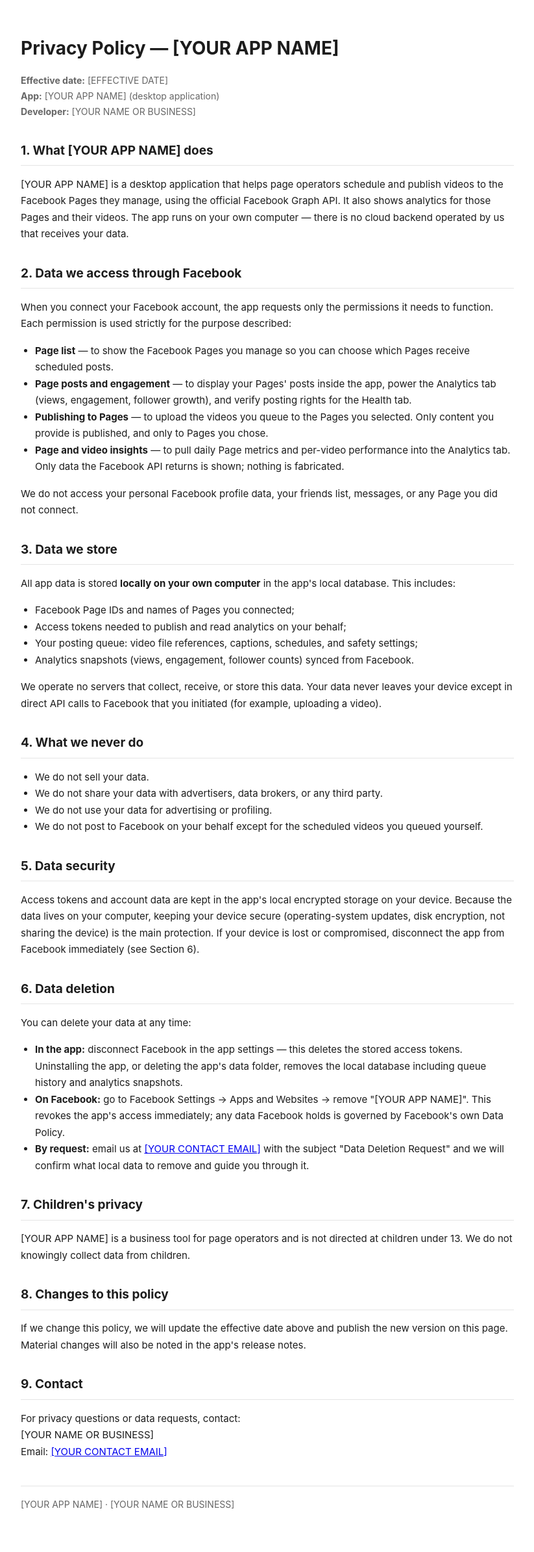
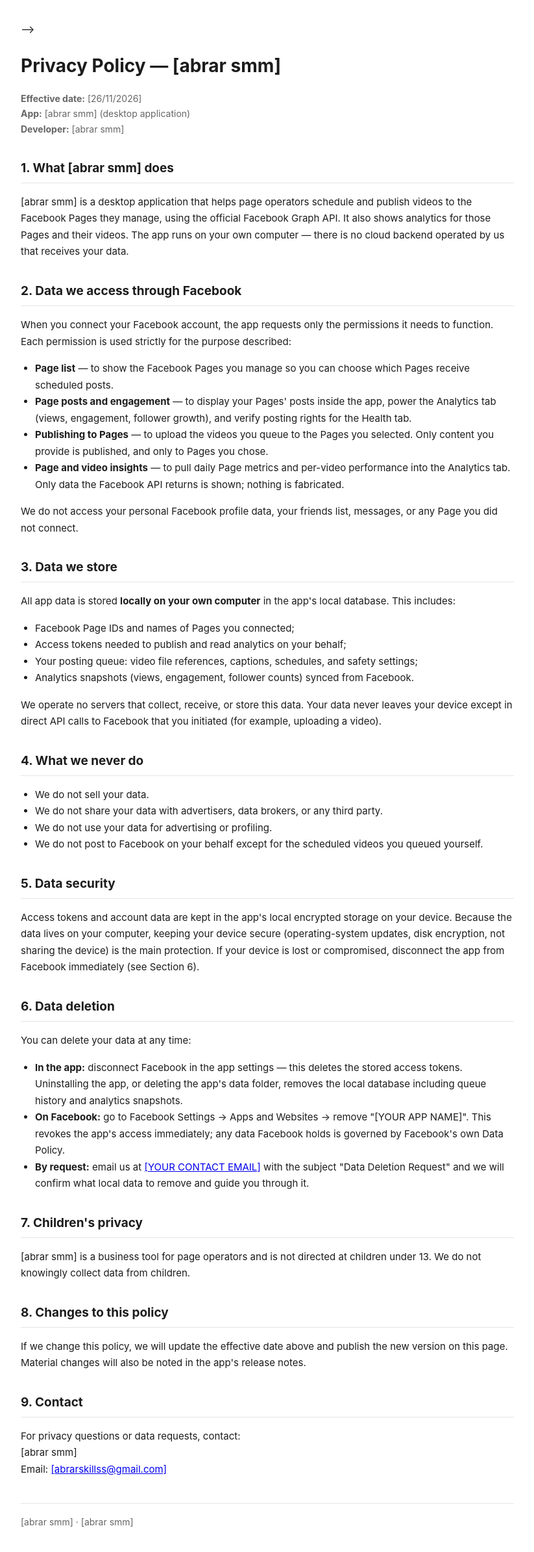
Before and after one commit to abrarskillss-gif/Abrar-smm, a plain HTML site: page index.html in a window 1280 px wide. Shown: the whole page at 65% size, without its empty margins (228-1051 px from the left). Drawn offline with Linux system fonts and the light colour scheme.

Commit message:
Update index.html

```diff
--- a/index.html
+++ b/index.html
@@ -1,41 +1,10 @@
-<!DOCTYPE html>
-<!--
-  ============================================================
-  PRIVACY POLICY TEMPLATE — FOR STUDENTS CREATING THEIR OWN
-  FACEBOOK APP (page management / video uploading app)
-  ============================================================
-  HOW TO USE THIS FILE (these instructions are invisible on
-  the published page — only you see them here):
 
-  1. Replace EVERYTHING in [SQUARE BRACKETS] with your own
-     details. There are 4 things to fill in:
-       [YOUR APP NAME]          — the Display name of your app
-                                  in the Meta dashboard
-       [YOUR NAME OR BUSINESS]  — your name, or your business
-                                  name if you have one
-       [YOUR CONTACT EMAIL]     — an email you actually check
-                                  (appears twice — replace both)
-       [EFFECTIVE DATE]         — today's date
-  2. Do NOT delete any section. Meta checks that the policy
-     covers what data the app accesses and how to delete it.
-  3. HOST IT FREE (no domain needed), then paste the link in
-     the Meta dashboard field "Privacy policy URL":
-       • GitHub Pages: create a free repo, upload this file,
-         enable Pages — your link looks like
-         https://[username].github.io/[repo]/privacy-policy.html
-       • Netlify Drop: drag this file onto drop.netlify.com —
-         you get a free link instantly
-       • Google Sites: create a free site, paste this text in
-  4. This file is already named index.html — upload it as-is,
-     or share this repo so students can FORK it and edit it
-     online (pencil icon) without downloading anything.
-  ============================================================
 -->
 <html lang="en">
 <head>
 <meta charset="UTF-8">
 <meta name="viewport" content="width=device-width, initial-scale=1.0">
-<title>Privacy Policy — [YOUR APP NAME]</title>
+<title>Privacy Policy — [abrar smm]</title>
 <style>
   body { font-family: -apple-system, "Segoe UI", Roboto, Arial, sans-serif; line-height: 1.7; color: #1c1c1c; max-width: 760px; margin: 0 auto; padding: 32px 20px 64px; }
   h1 { font-size: 28px; margin-bottom: 4px; }
@@ -48,13 +17,13 @@
 </head>
 <body>
 
-<h1>Privacy Policy — [YOUR APP NAME]</h1>
-<p class="meta"><strong>Effective date:</strong> [EFFECTIVE DATE]<br>
-<strong>App:</strong> [YOUR APP NAME] (desktop application)<br>
-<strong>Developer:</strong> [YOUR NAME OR BUSINESS]</p>
+<h1>Privacy Policy — [abrar smm]</h1>
+<p class="meta"><strong>Effective date:</strong> [26/11/2026]<br>
+<strong>App:</strong> [abrar smm] (desktop application)<br>
+<strong>Developer:</strong> [abrar smm]</p>
 
-<h2>1. What [YOUR APP NAME] does</h2>
-<p>[YOUR APP NAME] is a desktop application that helps page operators schedule and publish videos to the Facebook Pages they manage, using the official Facebook Graph API. It also shows analytics for those Pages and their videos. The app runs on your own computer — there is no cloud backend operated by us that receives your data.</p>
+<h2>1. What [abrar smm] does</h2>
+<p>[abrar smm] is a desktop application that helps page operators schedule and publish videos to the Facebook Pages they manage, using the official Facebook Graph API. It also shows analytics for those Pages and their videos. The app runs on your own computer — there is no cloud backend operated by us that receives your data.</p>
 
 <h2>2. Data we access through Facebook</h2>
 <p>When you connect your Facebook account, the app requests only the permissions it needs to function. Each permission is used strictly for the purpose described:</p>
@@ -96,17 +65,17 @@
 </ul>
 
 <h2>7. Children's privacy</h2>
-<p>[YOUR APP NAME] is a business tool for page operators and is not directed at children under 13. We do not knowingly collect data from children.</p>
+<p>[abrar smm] is a business tool for page operators and is not directed at children under 13. We do not knowingly collect data from children.</p>
 
 <h2>8. Changes to this policy</h2>
 <p>If we change this policy, we will update the effective date above and publish the new version on this page. Material changes will also be noted in the app's release notes.</p>
 
 <h2>9. Contact</h2>
 <p>For privacy questions or data requests, contact:<br>
-[YOUR NAME OR BUSINESS]<br>
-Email: <a href="mailto:[YOUR CONTACT EMAIL]">[YOUR CONTACT EMAIL]</a></p>
+[abrar smm]<br>
+Email: <a href="mailto:[abrarskillss@gmail.com]">[abrarskillss@gmail.com]</a></p>
 
-<p class="brand">[YOUR APP NAME] · [YOUR NAME OR BUSINESS]</p>
+<p class="brand">[abrar smm] · [abrar smm]</p>
 
 </body>
 </html>
```
